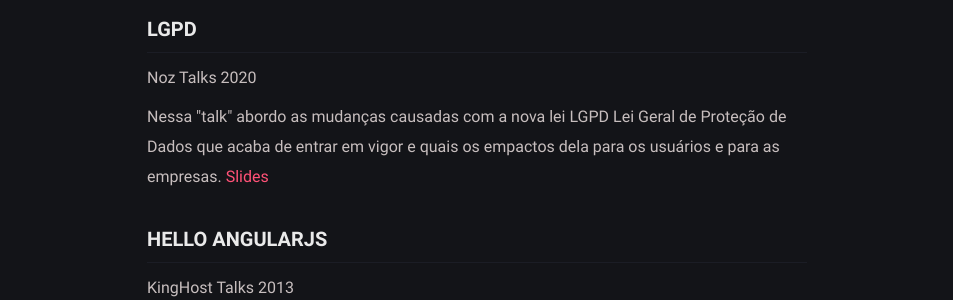
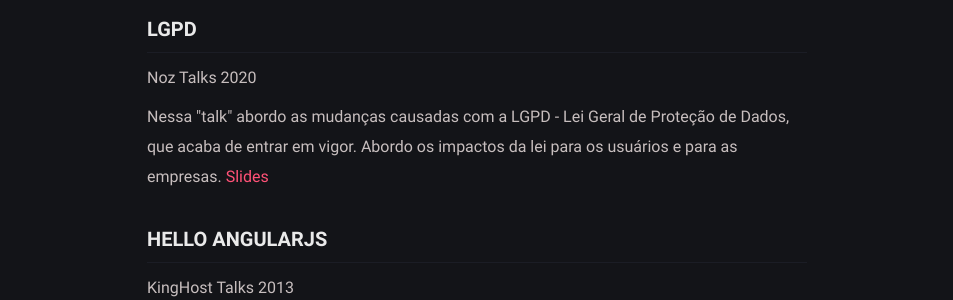
Before and after one commit to f0rmig4/f0rmig4.github.io, a Jekyll site: the page built from talks.html, in a window 1280 px wide. Shown: the part 377-677 px from the top of the page, without its empty margins (163-1116 px from the left). Built offline with Jekyll 4.4.1, drawn with Linux system fonts in a browser that asks for light colours.

Commit message:
update talk

```diff
--- a/talks.html
+++ b/talks.html
@@ -11,7 +11,7 @@
 <article class="list">
   <h3>LGPD</h3>
   <p>Noz Talks 2020</p>
-  <p>Nessa "talk" abordo as mudanças causadas com a nova lei LGPD Lei Geral de Proteção de Dados que acaba de entrar em vigor e quais os empactos dela para os usuários e para as empresas. <a href="http://f0rmig4.github.io/talk/lgpd" target="_blanck">Slides</a></p>
+  <p>Nessa "talk" abordo as mudanças causadas com a LGPD - Lei Geral de Proteção de Dados, que acaba de entrar em vigor. Abordo os impactos da lei para os usuários e para as empresas. <a href="http://f0rmig4.github.io/talk/lgpd" target="_blanck">Slides</a></p>
 </article>
 
 <article class="list">
```
